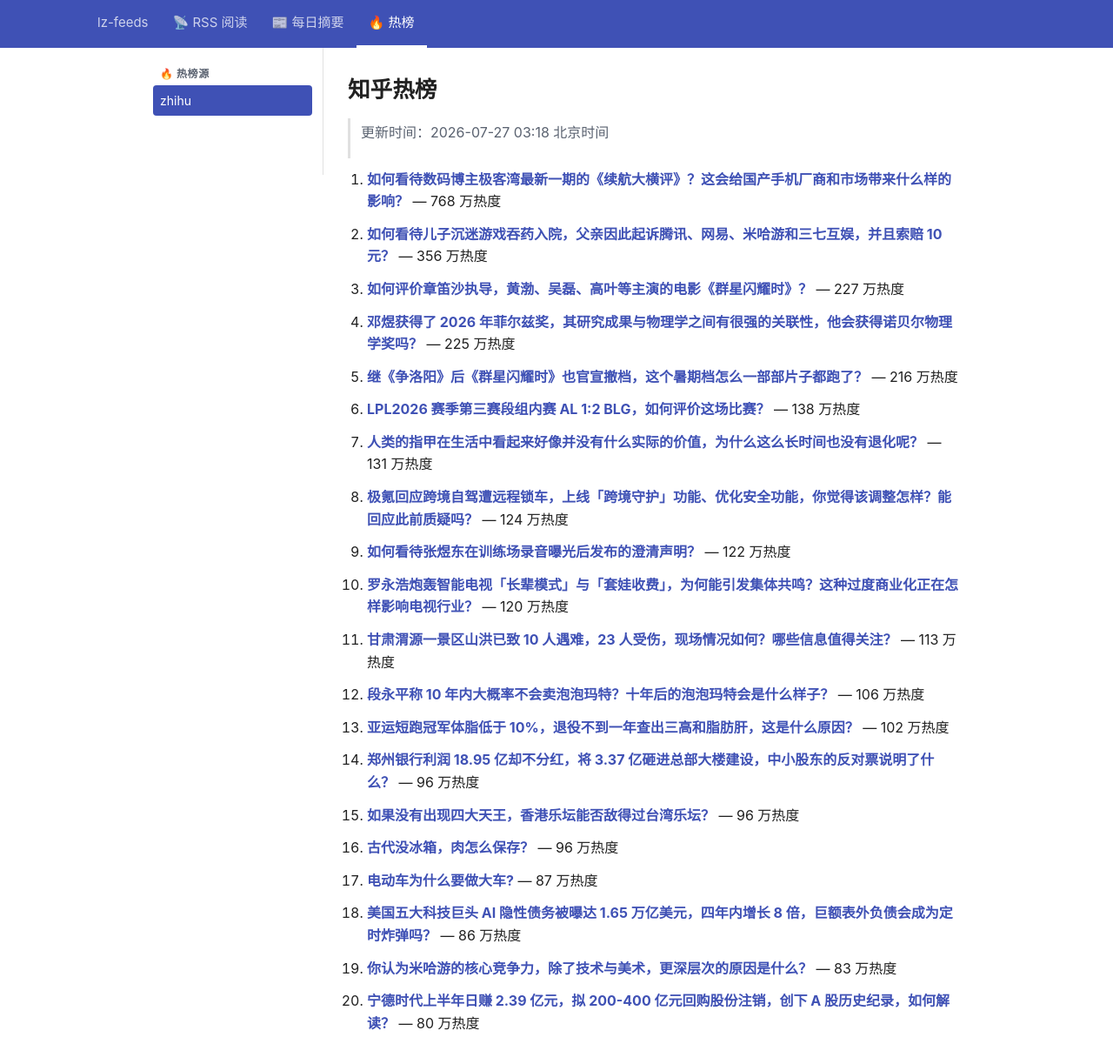
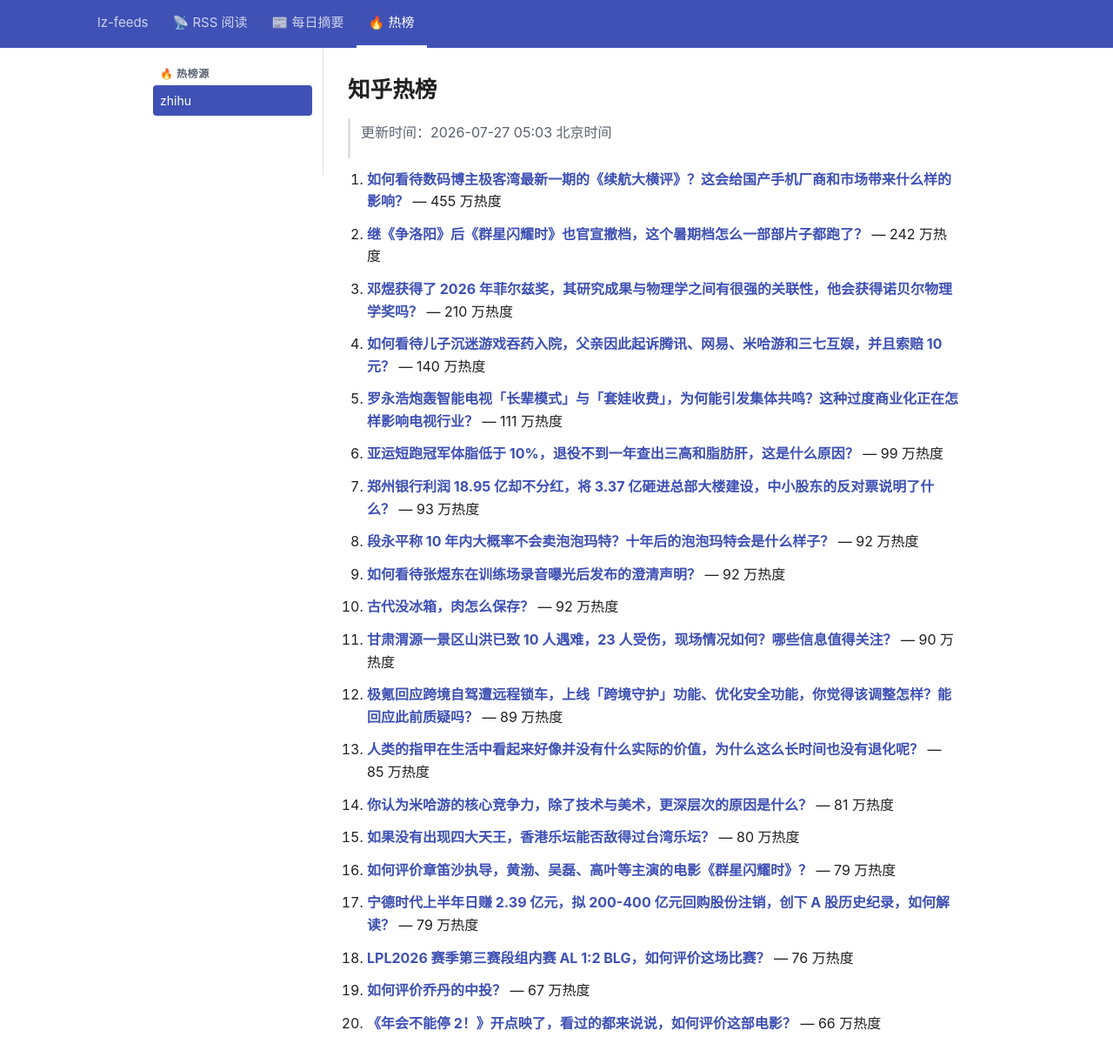
Before and after one commit to lizhang0101/lz-feeds, a Jekyll site: the page built from _hotlist/zhihu.md, in a window 1280 px wide and 1253 px high. Shown: the top 1223 px of the window at 87% size. Built offline with Jekyll 4.4.1, drawn with Linux system fonts in a browser that asks for light colours.

Commit message:
hotlist: 2026-07-26T21:03Z

```diff
--- a/_hotlist/zhihu.md
+++ b/_hotlist/zhihu.md
@@ -1,48 +1,48 @@
 ---
-updated: 2026-07-27 03:18 北京时间
+updated: 2026-07-27 05:03 北京时间
 count: 20
 ---
 
 # 知乎热榜
 
-> 更新时间：2026-07-27 03:18 北京时间
+> 更新时间：2026-07-27 05:03 北京时间
 
-1. **[如何看待数码博主极客湾最新一期的《续航大横评》？这会给国产手机厂商和市场带来什么样的影响？](https://www.zhihu.com/question/2064578743788745259)** — 768 万热度
+1. **[如何看待数码博主极客湾最新一期的《续航大横评》？这会给国产手机厂商和市场带来什么样的影响？](https://www.zhihu.com/question/2064578743788745259)** — 455 万热度
 
-2. **[如何看待儿子沉迷游戏吞药入院，父亲因此起诉腾讯、网易、米哈游和三七互娱，并且索赔 10 元？](https://www.zhihu.com/question/2064331256884622163)** — 356 万热度
+2. **[继《争洛阳》后《群星闪耀时》也官宣撤档，这个暑期档怎么一部部片子都跑了？](https://www.zhihu.com/question/2064850023011935595)** — 242 万热度
 
-3. **[如何评价章笛沙执导，黄渤、吴磊、高叶等主演的电影《群星闪耀时》？](https://www.zhihu.com/question/2061413101283586667)** — 227 万热度
+3. **[邓煜获得了 2026 年菲尔兹奖，其研究成果与物理学之间有很强的关联性，他会获得诺贝尔物理学奖吗？](https://www.zhihu.com/question/2064329046528414734)** — 210 万热度
 
-4. **[邓煜获得了 2026 年菲尔兹奖，其研究成果与物理学之间有很强的关联性，他会获得诺贝尔物理学奖吗？](https://www.zhihu.com/question/2064329046528414734)** — 225 万热度
+4. **[如何看待儿子沉迷游戏吞药入院，父亲因此起诉腾讯、网易、米哈游和三七互娱，并且索赔 10 元？](https://www.zhihu.com/question/2064331256884622163)** — 140 万热度
 
-5. **[继《争洛阳》后《群星闪耀时》也官宣撤档，这个暑期档怎么一部部片子都跑了？](https://www.zhihu.com/question/2064850023011935595)** — 216 万热度
+5. **[罗永浩炮轰智能电视「长辈模式」与「套娃收费」，为何能引发集体共鸣？这种过度商业化正在怎样影响电视行业？](https://www.zhihu.com/question/2064500575325181312)** — 111 万热度
 
-6. **[LPL2026 赛季第三赛段组内赛 AL 1:2 BLG，如何评价这场比赛？](https://www.zhihu.com/question/2064790995586306393)** — 138 万热度
+6. **[亚运短跑冠军体脂低于 10%，退役不到一年查出三高和脂肪肝，这是什么原因？](https://www.zhihu.com/question/2063668726759691526)** — 99 万热度
 
-7. **[人类的指甲在生活中看起来好像并没有什么实际的价值，为什么这么长时间也没有退化呢？](https://www.zhihu.com/question/358666124)** — 131 万热度
+7. **[郑州银行利润  18.95 亿却不分红，将 3.37 亿砸进总部大楼建设，中小股东的反对票说明了什么？](https://www.zhihu.com/question/2063564177688597653)** — 93 万热度
 
-8. **[极氪回应跨境自驾遭远程锁车，上线「跨境守护」功能、优化安全功能，你觉得该调整怎样？能回应此前质疑吗？](https://www.zhihu.com/question/2064748461803529879)** — 124 万热度
+8. **[段永平称 10 年内大概率不会卖泡泡玛特？十年后的泡泡玛特会是什么样子？](https://www.zhihu.com/question/2063932194024681825)** — 92 万热度
 
-9. **[如何看待张煜东在训练场录音曝光后发布的澄清声明？](https://www.zhihu.com/question/2064659826584690831)** — 122 万热度
+9. **[如何看待张煜东在训练场录音曝光后发布的澄清声明？](https://www.zhihu.com/question/2064659826584690831)** — 92 万热度
 
-10. **[罗永浩炮轰智能电视「长辈模式」与「套娃收费」，为何能引发集体共鸣？这种过度商业化正在怎样影响电视行业？](https://www.zhihu.com/question/2064500575325181312)** — 120 万热度
+10. **[古代没冰箱，肉怎么保存？](https://www.zhihu.com/question/2063618291311105996)** — 92 万热度
 
-11. **[甘肃渭源一景区山洪已致 10 人遇难，23 人受伤，现场情况如何？哪些信息值得关注？](https://www.zhihu.com/question/2064783855282643631)** — 113 万热度
+11. **[甘肃渭源一景区山洪已致 10 人遇难，23 人受伤，现场情况如何？哪些信息值得关注？](https://www.zhihu.com/question/2064783855282643631)** — 90 万热度
 
-12. **[段永平称 10 年内大概率不会卖泡泡玛特？十年后的泡泡玛特会是什么样子？](https://www.zhihu.com/question/2063932194024681825)** — 106 万热度
+12. **[极氪回应跨境自驾遭远程锁车，上线「跨境守护」功能、优化安全功能，你觉得该调整怎样？能回应此前质疑吗？](https://www.zhihu.com/question/2064748461803529879)** — 89 万热度
 
-13. **[亚运短跑冠军体脂低于 10%，退役不到一年查出三高和脂肪肝，这是什么原因？](https://www.zhihu.com/question/2063668726759691526)** — 102 万热度
+13. **[人类的指甲在生活中看起来好像并没有什么实际的价值，为什么这么长时间也没有退化呢？](https://www.zhihu.com/question/358666124)** — 85 万热度
 
-14. **[郑州银行利润  18.95 亿却不分红，将 3.37 亿砸进总部大楼建设，中小股东的反对票说明了什么？](https://www.zhihu.com/question/2063564177688597653)** — 96 万热度
+14. **[你认为米哈游的核心竞争力，除了技术与美术，更深层次的原因是什么？](https://www.zhihu.com/question/2045101137863430588)** — 81 万热度
 
-15. **[如果没有出现四大天王，香港乐坛能否敌得过台湾乐坛？](https://www.zhihu.com/question/1995555700441634403)** — 96 万热度
+15. **[如果没有出现四大天王，香港乐坛能否敌得过台湾乐坛？](https://www.zhihu.com/question/1995555700441634403)** — 80 万热度
 
-16. **[古代没冰箱，肉怎么保存？](https://www.zhihu.com/question/2063618291311105996)** — 96 万热度
+16. **[如何评价章笛沙执导，黄渤、吴磊、高叶等主演的电影《群星闪耀时》？](https://www.zhihu.com/question/2061413101283586667)** — 79 万热度
 
-17. **[电动车为什么要做大车?](https://www.zhihu.com/question/353099267)** — 87 万热度
+17. **[宁德时代上半年日赚 2.39 亿元，拟 200-400 亿元回购股份注销，创下 A 股历史纪录，如何解读？](https://www.zhihu.com/question/2064123998942901167)** — 79 万热度
 
-18. **[美国五大科技巨头 AI 隐性债务被曝达 1.65 万亿美元，四年内增长 8 倍，巨额表外负债会成为定时炸弹吗？](https://www.zhihu.com/question/2063915578427963194)** — 86 万热度
+18. **[LPL2026 赛季第三赛段组内赛 AL 1:2 BLG，如何评价这场比赛？](https://www.zhihu.com/question/2064790995586306393)** — 76 万热度
 
-19. **[你认为米哈游的核心竞争力，除了技术与美术，更深层次的原因是什么？](https://www.zhihu.com/question/2045101137863430588)** — 83 万热度
+19. **[如何评价乔丹的中投？](https://www.zhihu.com/question/472789170)** — 67 万热度
 
-20. **[宁德时代上半年日赚 2.39 亿元，拟 200-400 亿元回购股份注销，创下 A 股历史纪录，如何解读？](https://www.zhihu.com/question/2064123998942901167)** — 80 万热度
+20. **[《年会不能停 2！》开点映了，看过的都来说说，如何评价这部电影？](https://www.zhihu.com/question/2063662105644082961)** — 66 万热度
```
